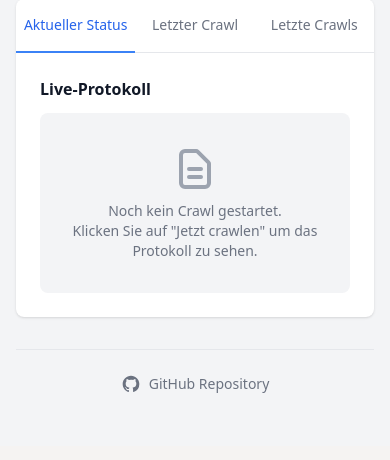
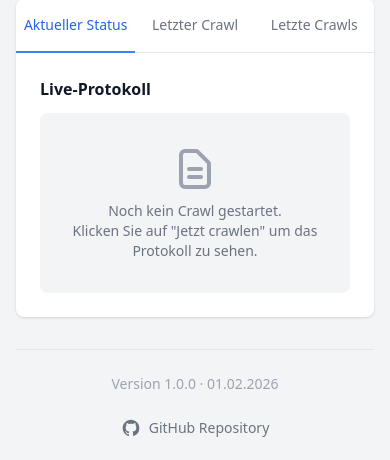
Before and after one commit to gilbert-grape/gilberts-yoga-helper, a FastAPI app: page /admin/crawl in a window 390 px wide. Shown: the part 398-858 px from the top of the page. Before the commit the page ends 791 px from the top, so only its background shows below. Run offline with FastAPI, Linux system fonts and the light colour scheme; some libraries are stand-ins or nearby versions.

Commit message:
Update deployment to use pip/venv instead of Poetry, add version info
- Remove Poetry references from DEPLOYMENT.md, use pip/venv setup
- Update systemd service to use venv directly
- Add version 1.0.0 with date to Crawl status page
- Improve mobile filter bar layout

Co-Authored-By: Claude Opus 4.5 <noreply@anthropic.com>

```diff
--- a/frontend/templates/admin/crawl_status.html
+++ b/frontend/templates/admin/crawl_status.html
@@ -13,8 +13,13 @@
     {% include "admin/_partials/_crawl_status.html" %}
 </div>
 
+{# Version info #}
+<div class="mt-8 pt-6 border-t border-gray-200 text-center">
+    <p class="text-sm text-gray-400 mb-4">Version 1.0.0 &middot; 01.02.2026</p>
+</div>
+
 {# GitHub link #}
-<div class="mt-8 pt-6 border-t border-gray-200 text-center">
+<div class="pt-2 text-center">
     <a href="https://github.com/gilbert-grape/gilberts-gun-crawler" target="_blank" rel="noopener noreferrer" class="inline-flex items-center text-sm text-gray-500 hover:text-gray-700">
         <svg class="w-5 h-5 mr-2" fill="currentColor" viewBox="0 0 24 24" aria-hidden="true">
             <path fill-rule="evenodd" d="M12 2C6.477 2 2 6.484 2 12.017c0 4.425 2.865 8.18 6.839 9.504.5.092.682-.217.682-.483 0-.237-.008-.868-.013-1.703-2.782.605-3.369-1.343-3.369-1.343-.454-1.158-1.11-1.466-1.11-1.466-.908-.62.069-.608.069-.608 1.003.07 1.531 1.032 1.531 1.032.892 1.53 2.341 1.088 2.91.832.092-.647.35-1.088.636-1.338-2.22-.253-4.555-1.113-4.555-4.951 0-1.093.39-1.988 1.029-2.688-.103-.253-.446-1.272.098-2.65 0 0 .84-.27 2.75 1.026A9.564 9.564 0 0112 6.844c.85.004 1.705.115 2.504.337 1.909-1.296 2.747-1.027 2.747-1.027.546 1.379.202 2.398.1 2.651.64.7 1.028 1.595 1.028 2.688 0 3.848-2.339 4.695-4.566 4.943.359.309.678.92.678 1.855 0 1.338-.012 2.419-.012 2.747 0 .268.18.58.688.482A10.019 10.019 0 0022 12.017C22 6.484 17.522 2 12 2z" clip-rule="evenodd" />
```
